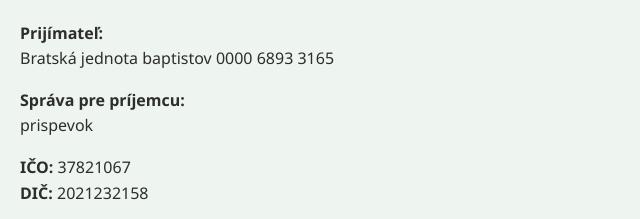
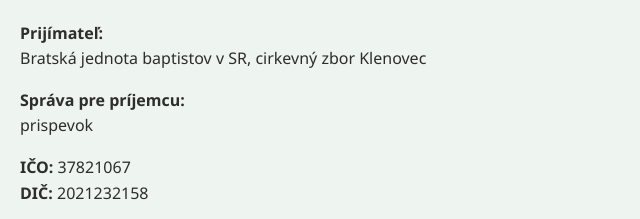
Before and after one commit to bjbklenovec-maker/bjbklenovecweb, a plain HTML site: page index.html in a window 1280 px wide. Shown: the part 2993-3212 px from the top of the page, 256-896 px from the left. Drawn offline with Linux system fonts and the light colour scheme.

Commit message:
Update recipient information in index.html

```diff
--- a/index.html
+++ b/index.html
@@ -219,7 +219,7 @@
 
             <p>
                 <strong>Prijímateľ:</strong><br>
-                Bratská jednota baptistov&nbsp;0000&nbsp;6893&nbsp;3165
+                Bratská&nbsp;jednota&nbsp;baptistov&nbsp;v&nbsp;SR,&nbsp;cirkevný&nbsp;zbor&nbsp;Klenovec
             </p>
 
             <p>
```
